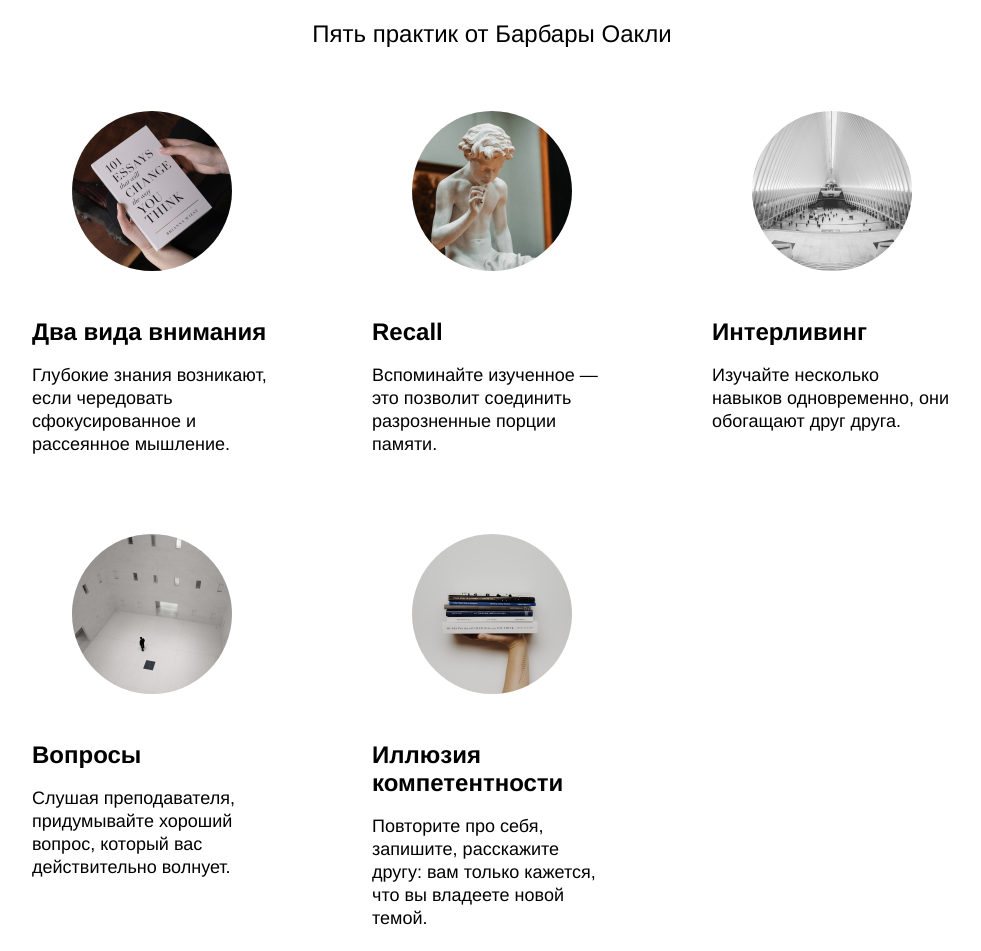
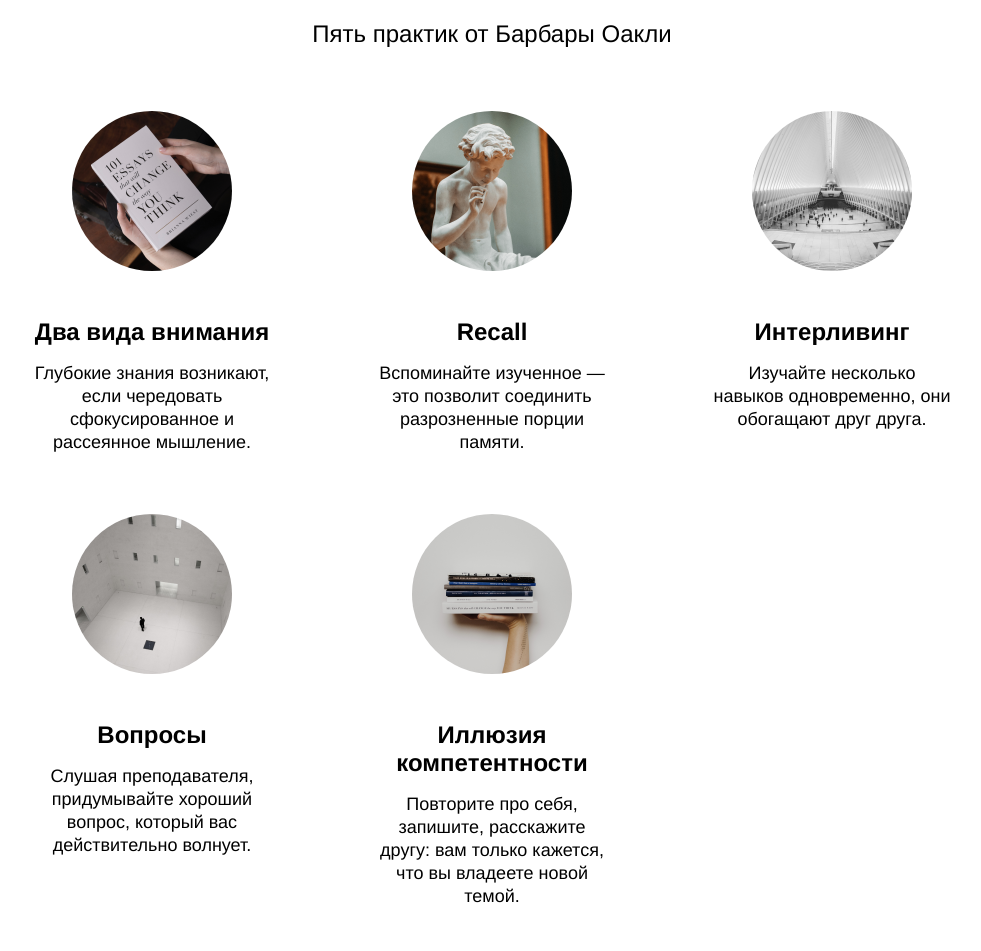
Before and after one commit to SamMeown/how-to-learn, a plain HTML site: page index.html in a window 1280 px wide. Shown: the part 1428-2379 px from the top of the page, without its empty margins (148-1129 px from the left). Drawn offline with Linux system fonts and the light colour scheme.

Commit message:
Updated Techniques section

```diff
--- a/styles/style.css
+++ b/styles/style.css
@@ -182,9 +182,12 @@
 }
 
 .cards__item {
+  /* Чтобы карточка приняла минимально возможную ширину */
+  flex-basis: 0;
+  flex-grow: 0;
+  flex-shrink: 0;
   margin-top: 60px;
   margin-right: 100px;
-  width: 240px;
 }
 
 .cards__item:nth-of-type(3n) {
@@ -192,6 +195,7 @@
 }
 
 .cards__image {
+  box-sizing: border-box;
   width: 160px;
   height: 160px;
   margin: 0 40px 43px;
@@ -200,12 +204,15 @@
 
 .cards__title {
   margin: 0 0 16px;
+  text-align: center;
   font-size: 24px;
   font-weight: bold;
   line-height: 1.15;
 }
 
 .cards__description {
+  margin: 0;
+  text-align: center;
   font-size: 18px;
   font-weight: normal;
   line-height: 23px;
```
